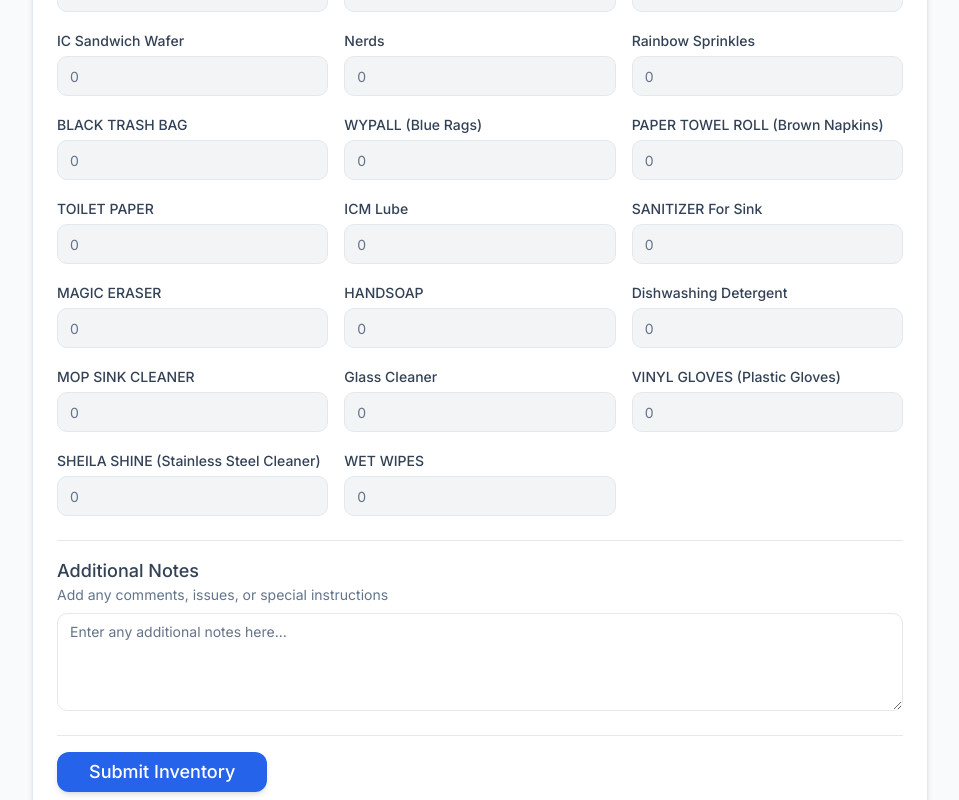
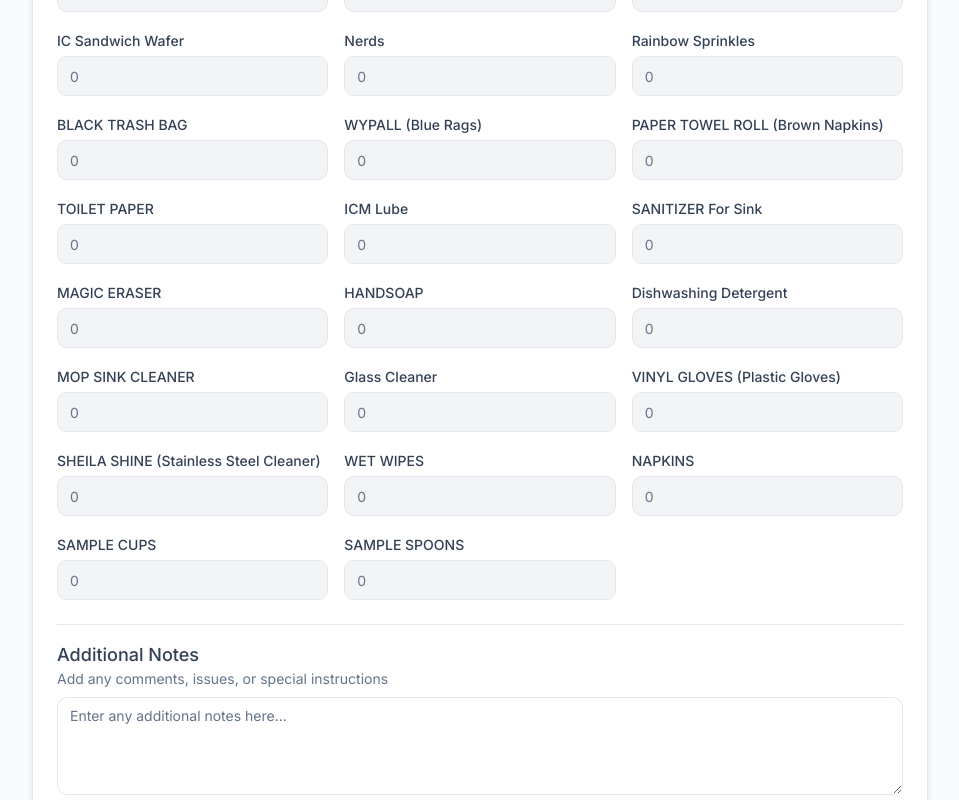
Before and after one commit to newjtn0104-alt/Jeremiahs_Launch_Pad, a Next.js app: page /inventory-form in a window 1280 px wide. Shown: the part 1651-2451 px from the top of the page, without its empty margins (160-1119 px from the left). Built offline with nearby package versions, Linux system fonts and the light colour scheme.

Commit message:
Add napkins, sample cups, sample spoons to inventory form

```diff
--- a/src/components/InventoryForm.tsx
+++ b/src/components/InventoryForm.tsx
@@ -79,6 +79,9 @@ const INVENTORY_ITEMS = [
   { id: "vinyl_gloves", label: "VINYL GLOVES (Plastic Gloves)" },
   { id: "sheila_shine", label: "SHEILA SHINE (Stainless Steel Cleaner)" },
   { id: "wet_wipes", label: "WET WIPES" },
+  { id: "napkins", label: "NAPKINS" },
+  { id: "sample_cups", label: "SAMPLE CUPS" },
+  { id: "sample_spoons", label: "SAMPLE SPOONS" },
 ];
 
 export default function InventoryForm() {
```
